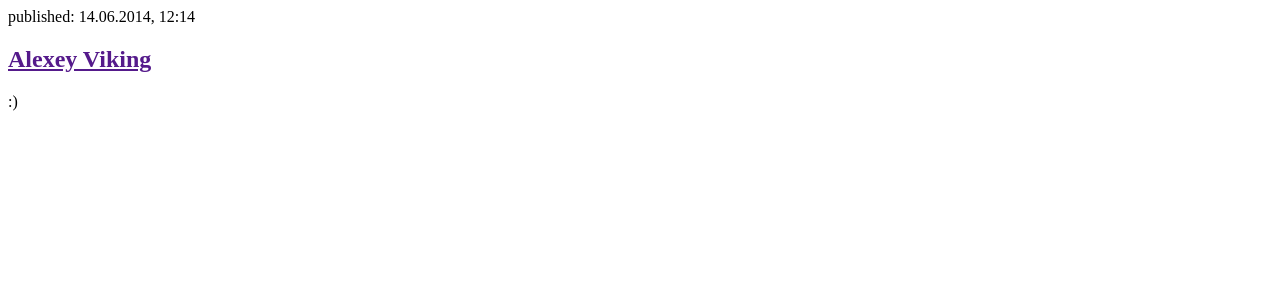
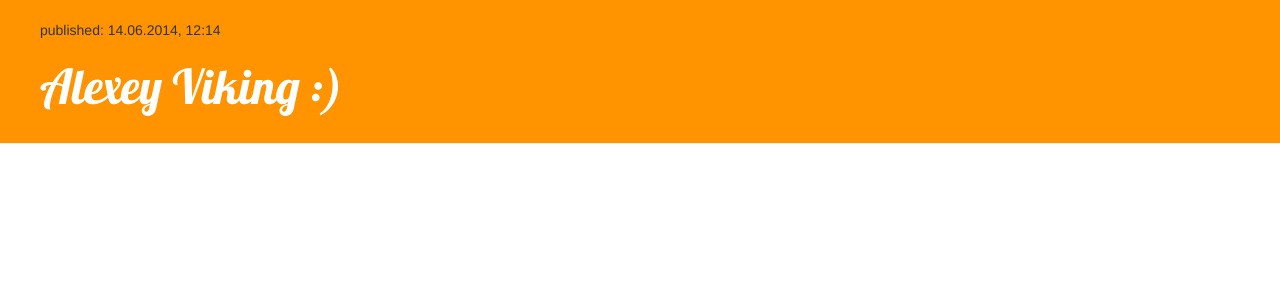
Before and after one commit to AlexeyViking/my-first-blog, a Django app: page / in a window 1280 px wide. Shown: the top 300 px of the page. Run offline with Django 3.2, Linux system fonts and the light colour scheme; data that the repository does not hold is empty; some libraries are stand-ins or nearby versions.

Commit message:
Added view and template for detailed blog post as well as CSS for the site.

```diff
--- /dev/null
+++ b/blog/static/css/blog.css
@@ -0,0 +1,53 @@
+h1 a {
+    color: #FCA205;
+    font-family: 'Lobster';
+}
+
+
+
+.page-header {
+    background-color: #ff9400;
+    margin-top: 0;
+    padding: 20px 20px 20px 40px;
+}
+
+.page-header h1, .page-header h1 a, .page-header h1 a:visited, .page-header h1 a:active {
+    color: #ffffff;
+    font-size: 36pt;
+    text-decoration: none;
+}
+
+.content {
+    margin-left: 40px;
+}
+
+h1, h2, h3, h4 {
+    font-family: 'Lobster', cursive;
+}
+
+.date {
+    color: #828282;
+}
+
+.save {
+    float: right;
+}
+
+.post-form textarea, .post-form input {
+    width: 100%;
+}
+
+.top-menu, .top-menu:hover, .top-menu:visited {
+    color: #ffffff;
+    float: right;
+    font-size: 26pt;
+    margin-right: 20px;
+}
+
+.post {
+    margin-bottom: 70px;
+}
+
+.post h1 a, .post h1 a:visited {
+    color: #000000;
+}
--- a/blog/templates/blog/post_list.html
+++ b/blog/templates/blog/post_list.html
@@ -1,23 +1,42 @@
-
+{% load staticfiles %}
 <html>
 <head>
   <title>Blog about dreams</title>
+  <link rel="stylesheet" href="//maxcdn.bootstrapcdn.com/bootstrap/3.2.0/css/bootstrap.min.css">
+  <link rel="stylesheet" href="//maxcdn.bootstrapcdn.com/bootstrap/3.2.0/css/bootstrap-theme.min.css">
+  <link href="https://fonts.googleapis.com/css?family=Lobster&subset=latin,cyrillic" rel="stylesheet" type="text/css">
+  <link rel="stylesheet" href="{% static 'css/blog.css' %}">
+
 </head>
+
 <body>
 
+  <div class="page-header">
+    <p>published: 14.06.2014, 12:14</p>
+    <h1><a href="">Alexey Viking   :) </a></h1>
+    <p></p>
+  </div>
 
+  <div class="content container">
+    <div class="row">
+      <div class="col-md-8">
         {% for post in posts %}
-        <div>
-            <p>published: {{ post.published_date }}</p>
+        <div class="post">
+          <div class="date">
+            <p>Опубликовано: {{ post.published_date }}</p>
+          </div>
           <h1><a href="">{{ post.title }}</a></h1>
           <p>{{ post.text|linebreaksbr }}</p>
         </div>
         {% endfor %}
+      </div>
+    </div>
+  </div>
 
-        <div>
-            <p>published: 14.06.2014, 12:14</p>
-            <h2><a href="">Alexey Viking</a></h2>
-            <p>:)</p>
-        </div>
+
+
+
 </body>
+
+
 </html>
```
Lines whose indentation alone changed are shown as unchanged.
